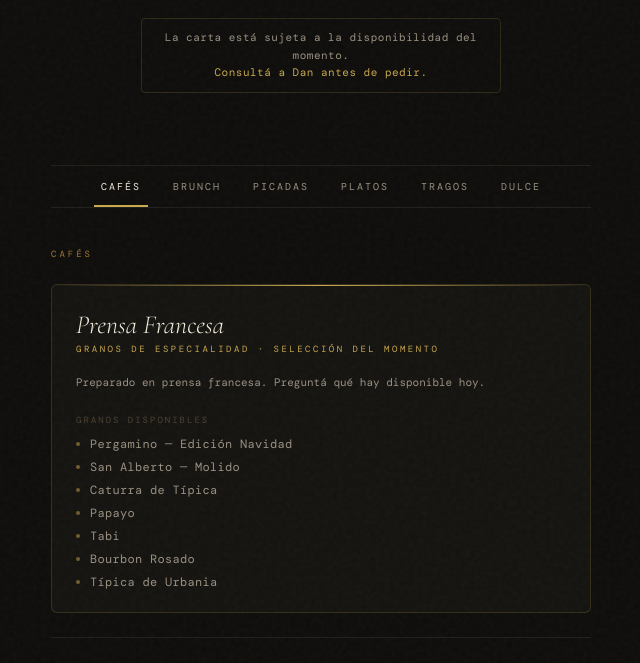
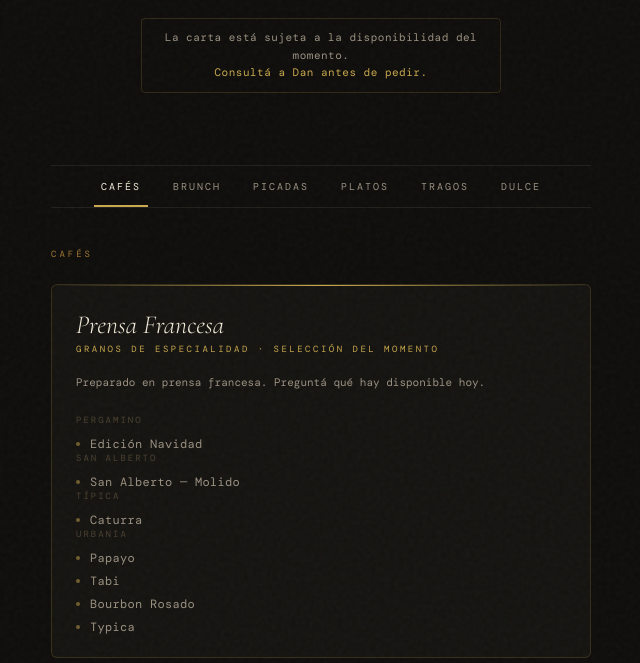
Before and after one commit to dinover/danshouse, a plain HTML site: page index.html in a window 1280 px wide. Shown: the part 137-800 px from the top of the page, without its empty margins (319-959 px from the left). Drawn offline with nearby package versions, Linux system fonts and the light colour scheme; a web font is replaced by a local one.

Commit message:
Update coffee grains index.html

```diff
--- a/index.html
+++ b/index.html
@@ -214,15 +214,24 @@ footer {
       <div class="prensa-name">Prensa Francesa</div>
       <div class="prensa-tagline">Granos de especialidad · selección del momento</div>
       <p class="prensa-desc">Preparado en prensa francesa. Preguntá qué hay disponible hoy.</p>
-      <div class="granos-label">Granos disponibles</div>
+      <div class="granos-label">Pergamino</div>
       <div class="granos">
-        <div class="grano">Pergamino — Edición Navidad</div>
+        <div class="grano">Edición Navidad</div>
+      </div>
+       <div class="granos-label">San Alberto</div>
+      <div class="granos">
         <div class="grano">San Alberto — Molido</div>
-        <div class="grano">Caturra de Típica</div>
+      </div>
+      <div class="granos-label">Típica</div>
+      <div class="granos">
+        <div class="grano">Caturra</div>
+      </div>
+      <div class="granos-label">Urbania</div>
+      <div class="granos">
         <div class="grano">Papayo</div>
         <div class="grano">Tabi</div>
         <div class="grano">Bourbon Rosado</div>
-        <div class="grano">Típica de Urbania</div>
+        <div class="grano">Typica</div>
       </div>
     </div>
     <div class="otros-cafes">
```
